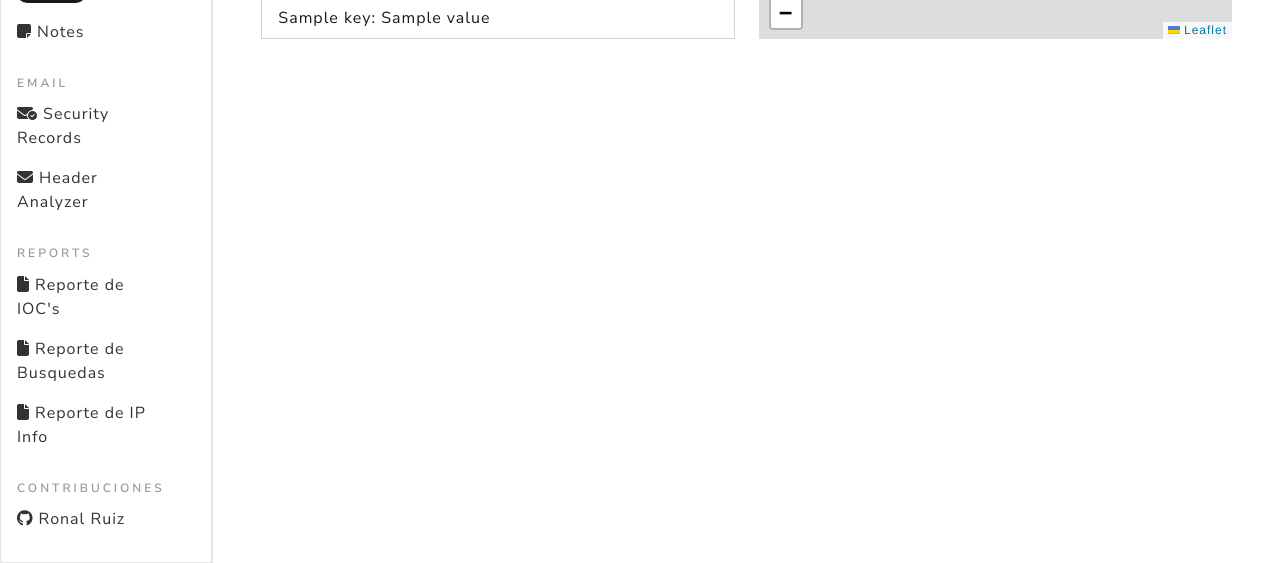
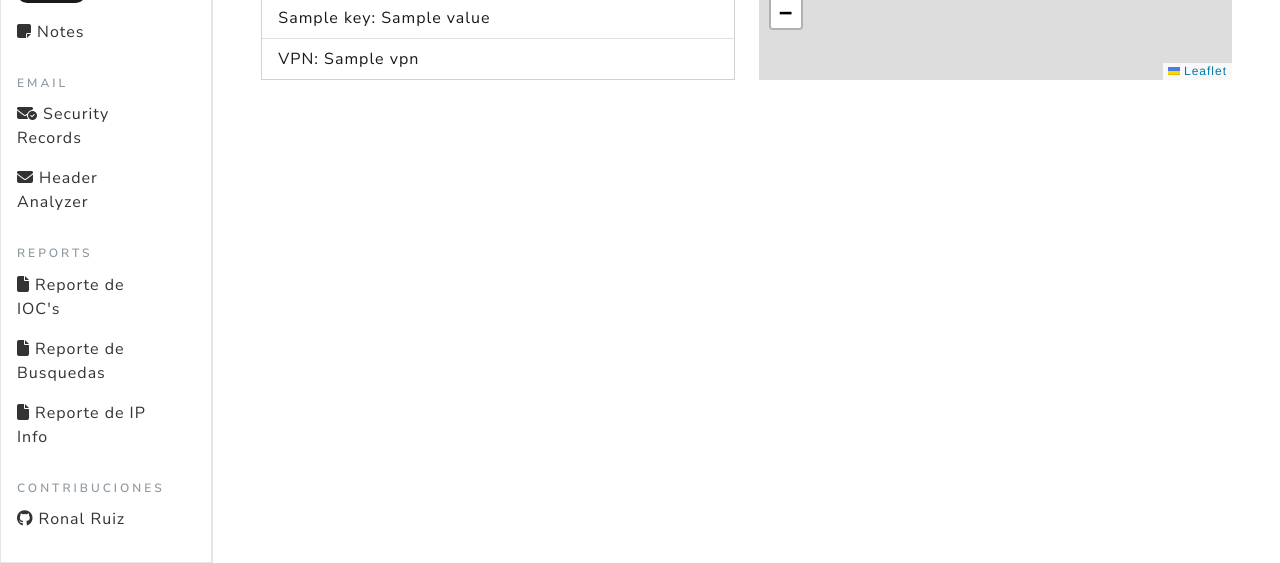
Before and after one commit to ronalruiiz/threatiocs, a Flask app: template templates/iplookup.html in a window 1280 px wide. Shown: the part 237-800 px from the top of the page. Run offline with Flask 2, Linux system fonts and the light colour scheme; the template is opened without the code that fills it: most values are stand-ins (such as "Sample title", 1, 10 or a date in 2020); some libraries are stand-ins or nearby versions.

Commit message:
feat: add message VPN

```diff
--- a/templates/iplookup.html
+++ b/templates/iplookup.html
@@ -31,6 +31,7 @@
                     {% for key, value in value.ipinfo.items() %}
                         <li class="list-group-item">{{key}}: {{value}}</li>
                     {% endfor %}
+                    <li class="list-group-item">VPN: {{value.vpn}}</li>
                 </ul>
             </div>
         </div>
```
